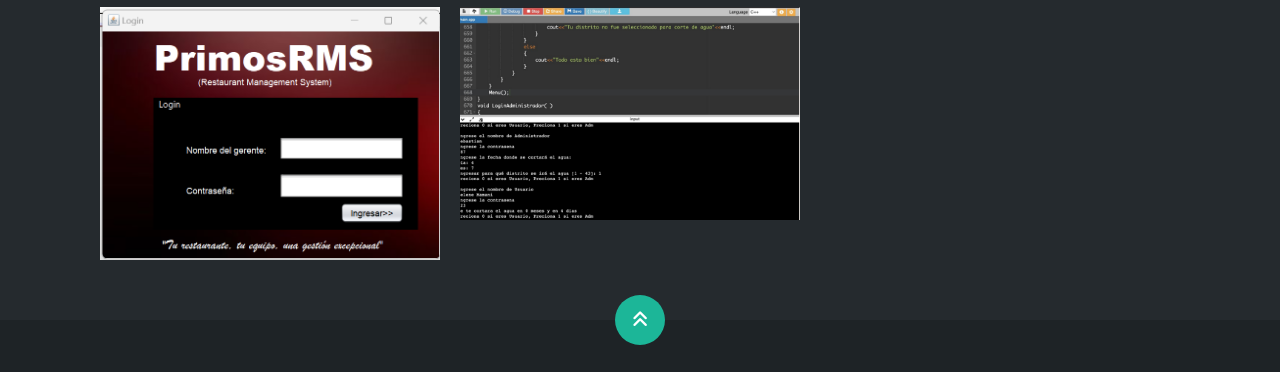
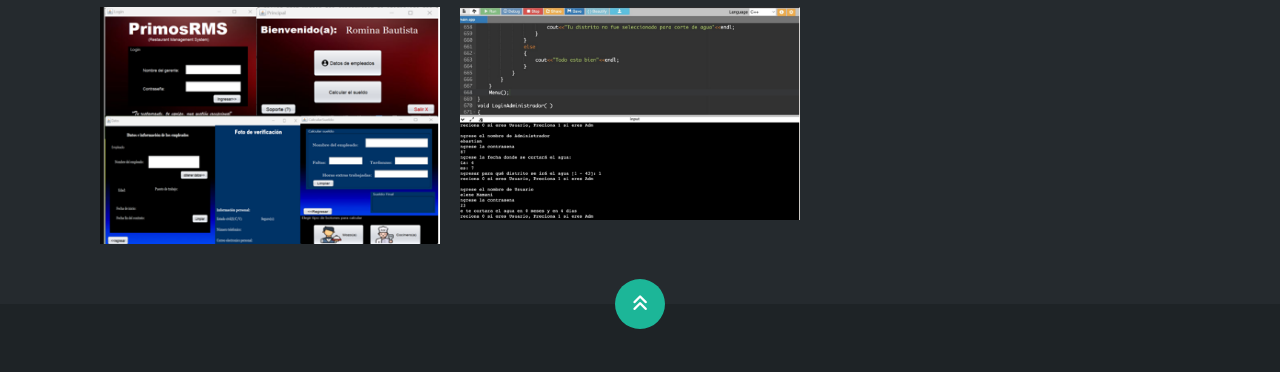
Before and after one commit to RominaBautistaa/Portafolio, a plain HTML site: page index.html in a window 1280 px wide. Shown: the part 3868-4240 px from the top of the page. Drawn offline with nearby package versions, Linux system fonts and the light colour scheme.

Commit message:
javaproyecto

```diff
--- a/index.html
+++ b/index.html
@@ -388,7 +388,7 @@
             <h2>PORTAFOLIO</h2>
             <div class="galeria">
                 <div class="proyecto">
-                    <img src="imagen/proyectoJava.png" alt="">
+                    <img src="imagen/javaproyecto.png" alt="">
                     <div class="overlay">
                         <h3>Proyecto en Java</h3>
                         <p>Software para la gestion de empleados de un restaurante.
```
Also changed, not shown: imagen/javaproyecto.png (added).
